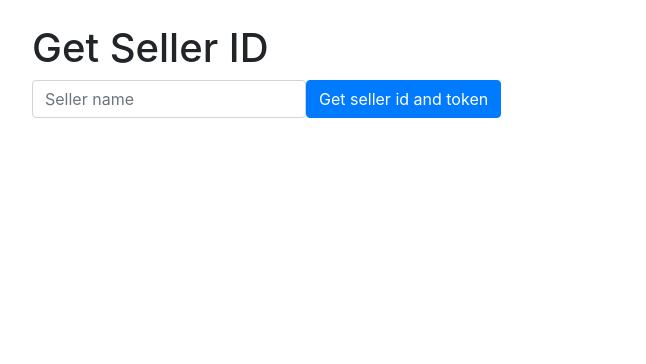
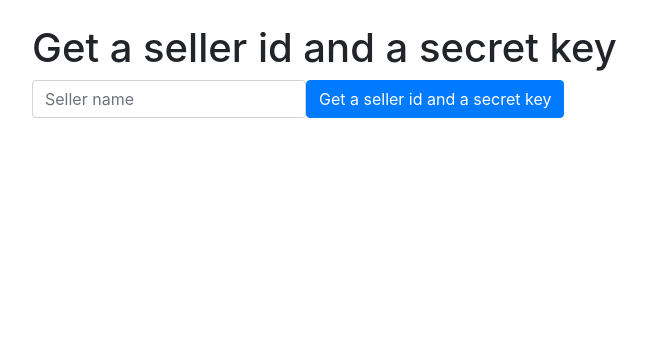
Before and after one commit to Aalto-LeTech/simple-payments, a Flask app: page /request-sid in a window 1280 px wide. Shown: the part 56-420 px from the top of the page, without its empty margins (53-699 px from the left). Run offline with Flask 2, Linux system fonts and the light colour scheme; parts of the project's set-up code (start-up, migrations or seed data) failed here and were passed over; some libraries are stand-ins or nearby versions.

Commit message:
Fix wording

```diff
--- a/payments/bank/forms.py
+++ b/payments/bank/forms.py
@@ -24,7 +24,7 @@ class PaymentRequestForm(Form):
     amount = DecimalField('Amount', [validators.required(), validators.NumberRange(min=0)], places=2)
     checksum = checksum_field
     success_url = StringField('Success URL', [validators.required(), validators.URL(require_tld=False)])
-    cancel_url = StringField('Cacnel URL', [validators.required(), validators.URL(require_tld=False)])
+    cancel_url = StringField('Cancel URL', [validators.required(), validators.URL(require_tld=False)])
     error_url = StringField('Error URL', [validators.required(), validators.URL(require_tld=False)])
 
     def validate(self):
--- a/payments/templates/bank/pay.html
+++ b/payments/templates/bank/pay.html
@@ -1,7 +1,7 @@
 {% extends 'payments/base.html' %}
 {% from '_form.html' import render_field %}
 
-{% block title %}Payment Request | {{ super() }}{% endblock %}
+{% block title %}A Payment Request | {{ super() }}{% endblock %}
 
 {% block head %}
 	<link rel="stylesheet" href="{{ url_for('static', filename='pay.css') }}">
@@ -18,7 +18,7 @@
 {% endmacro %}
 
 {% block content %}
-	<h1 class="mt-4">Payment request</h1>
+	<h1 class="mt-4">A Payment request</h1>
 
 	<div class="row">
 		<div class="col-12">
--- a/payments/templates/creator/key_form.html
+++ b/payments/templates/creator/key_form.html
@@ -2,17 +2,17 @@
 {% set active_page = 'creator.getsid' %}
 {% from '_bootstrap_form.html' import render_field_inline %}
 
-{% block title %}Get seller id and token | {{ super() }}{% endblock %}
+{% block title %}Get a seller id and a secret key | {{ super() }}{% endblock %}
 
 {% block content %}
 
 	<div class="row mt-4 mb-4">
 		<div class="col-12">
-			<h1>Get Seller ID</h1>
+			<h1>Get a seller id and a secret key</h1>
 
 			<form class="form-inline" method="POST">
 				{{ render_field_inline(form.seller) }}
-				<button type="submit" class="btn btn-primary mb-2">Get seller id and token</button>
+				<button type="submit" class="btn btn-primary mb-2">Get a seller id and a secret key</button>
 			</form>
 		</div>
 	</div>
--- a/payments/templates/tester/index.html
+++ b/payments/templates/tester/index.html
@@ -48,7 +48,7 @@
 	<div class="row">
 		<div class="col-12">
 			<iframe id="request-frame" name="request-frame" src="about:blank" height="800" style="width: 100%;"></iframe>
-			<p id="request-notice" style="display: none;" class="alert alert-info">The request is oppened in a new window.</p>
+			<p id="request-notice" style="display: none;" class="alert alert-info">The request is will open in a new window.</p>
 		</div>
 	</div>
 {% endblock %}
--- a/payments/tester/forms.py
+++ b/payments/tester/forms.py
@@ -25,7 +25,7 @@ class TestPaymentRequestForm(Form):
     service = StringField('Service URL', [validators.required(), validators.URL(require_tld=False)])
     disable_iframe = BooleanField("Disable iframe and always open in a new window")
     use_cookies = BooleanField("Save the request info in a cookie for callback validation and history")
-    skip_confirm = BooleanField('Skip a confirm page and directly forward to the payment sercice')
+    skip_confirm = BooleanField('Skip a confirm page and directly forward to the payment service')
 
     def validate_amount(self, field):
         field.data = field.data.quantize(Decimal('0.01'))
```
Also changed, not shown: payments/templates/creator/key_result.html (+4 -4 lines).
